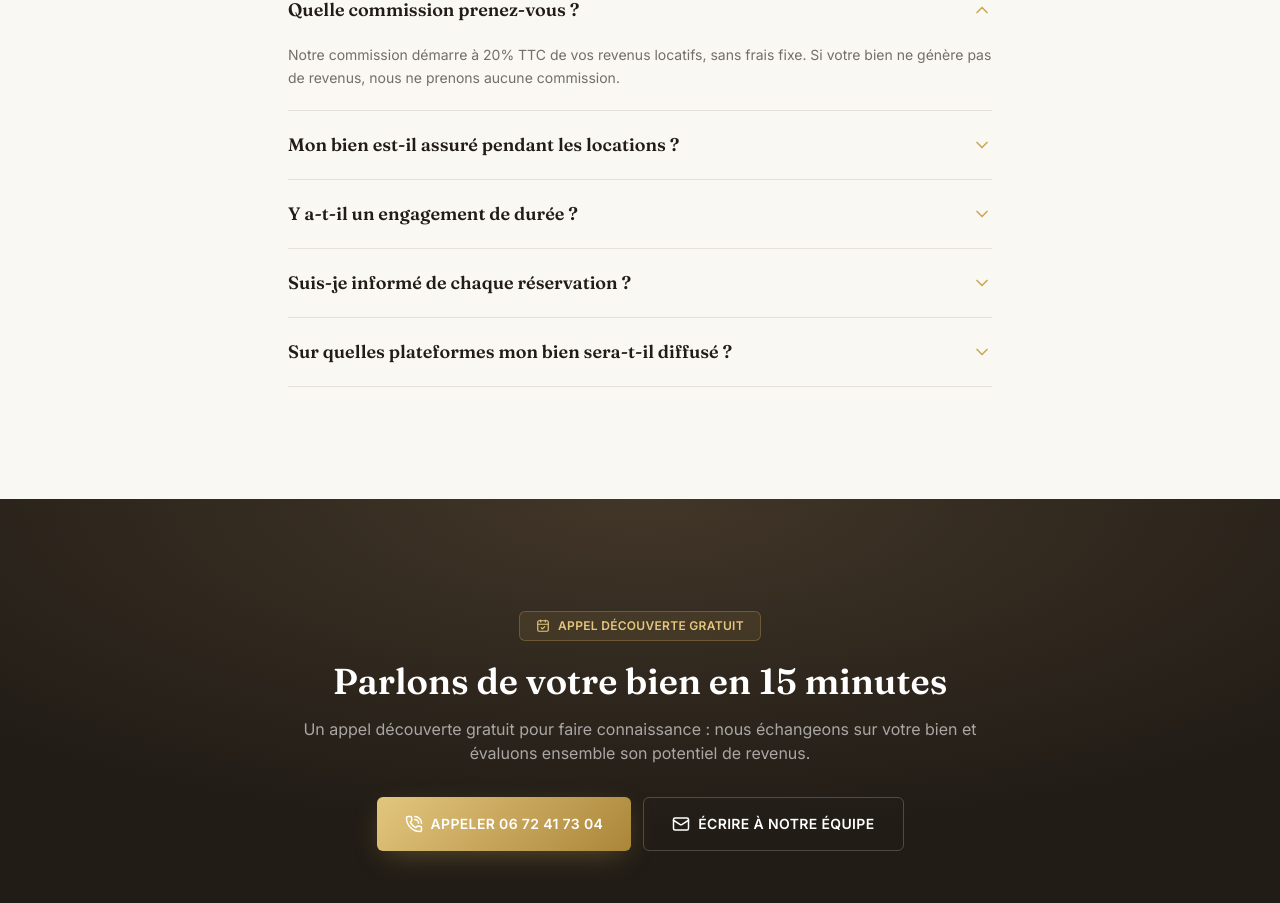
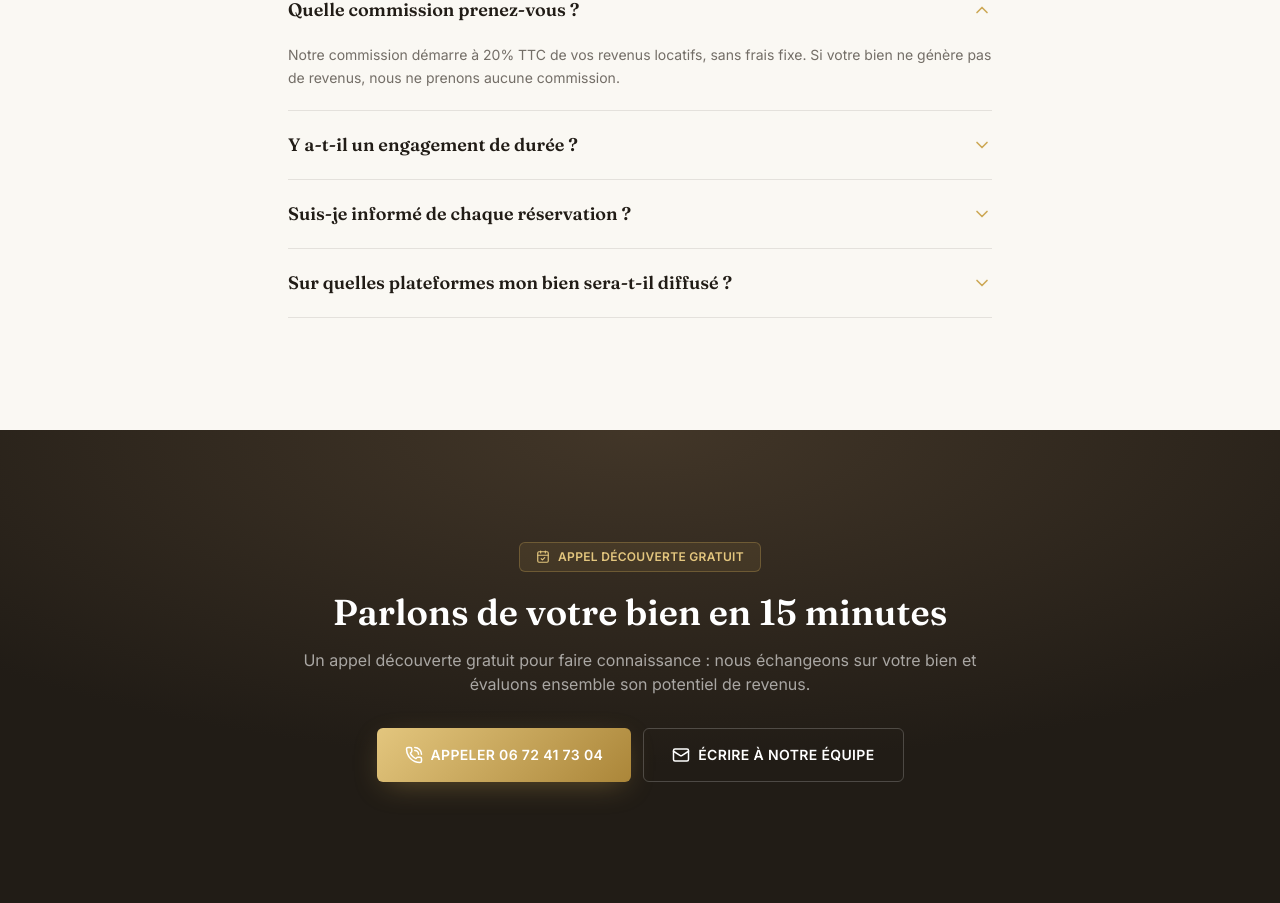
Before and after one commit to matheojouan2000-code/Site-conciergerie, a React (Vite) app: page / in a window 1280 px wide. Shown: the part 3817-4720 px from the top of the page. Built offline with nearby package versions, Linux system fonts and the light colour scheme.

Commit message:
Remove insurance question from FAQ

```diff
--- a/src/components/sections/FAQ.tsx
+++ b/src/components/sections/FAQ.tsx
@@ -5,10 +5,6 @@ const QUESTIONS = [
   {
     q: "Quelle commission prenez-vous ?",
     a: "Notre commission démarre à 20% TTC de vos revenus locatifs, sans frais fixe. Si votre bien ne génère pas de revenus, nous ne prenons aucune commission.",
-  },
-  {
-    q: "Mon bien est-il assuré pendant les locations ?",
-    a: "Oui, chaque séjour est couvert par une assurance dommages qui protège votre bien et son mobilier pendant toute la durée de la location.",
   },
   {
     q: "Y a-t-il un engagement de durée ?",
```
